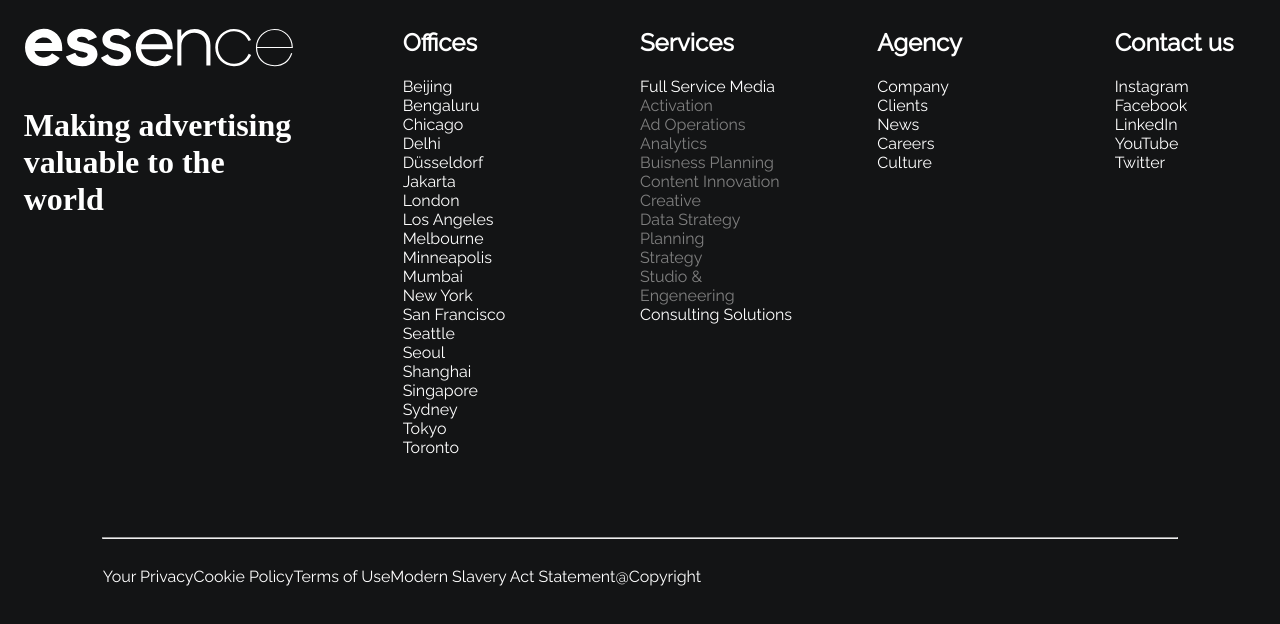
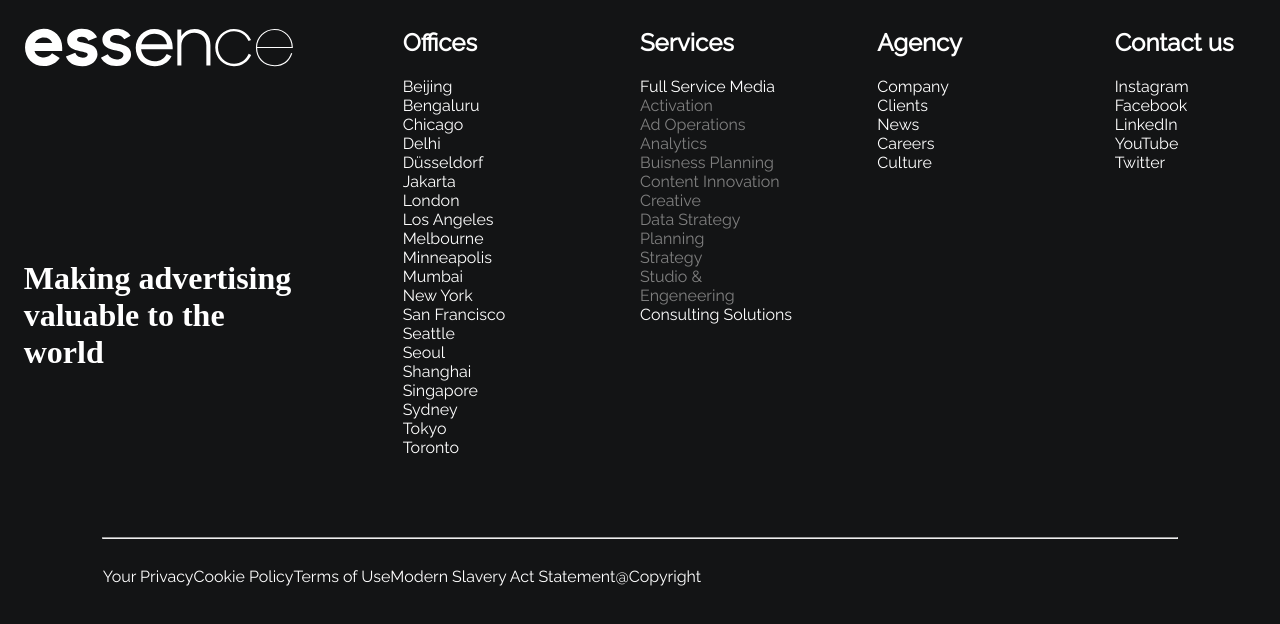
Before and after one commit to MNadine/First, a plain HTML site: page Lesson5.html in a window 1280 px wide. Drawn offline with Linux system fonts and the light colour scheme; a web font is replaced by a local one.

Commit message:
vertically center headline

```diff
--- a/lesson5.css
+++ b/lesson5.css
@@ -20,6 +20,10 @@ main {
     display: flex;
     align-items: center;
     justify-content: center;
+    /* Tell the element to use 100% of its available height.
+    *  now "align-items: center" does what you intended.
+    */
+    height: 100%;
   }
 h1{
     font-family: 'Cambo', serif;
```
